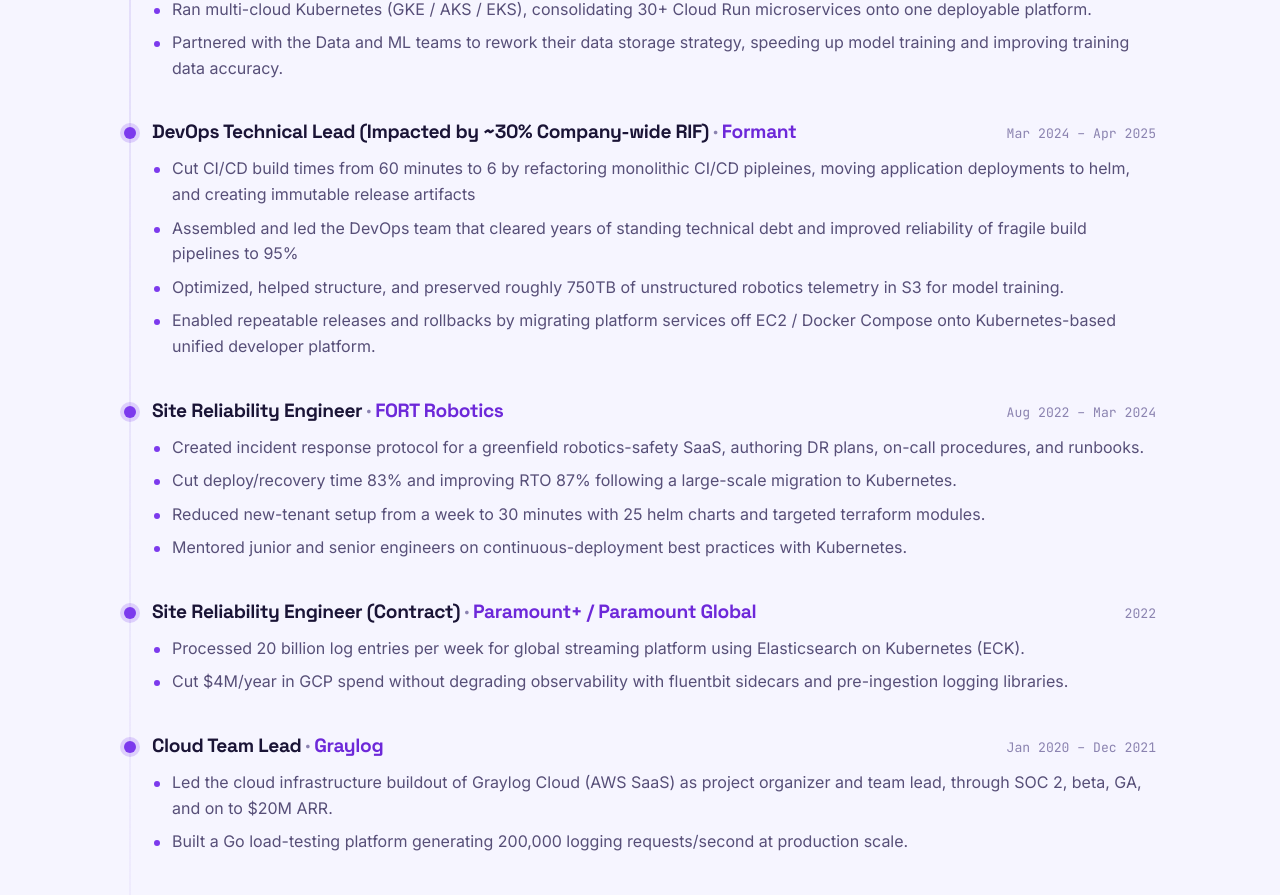
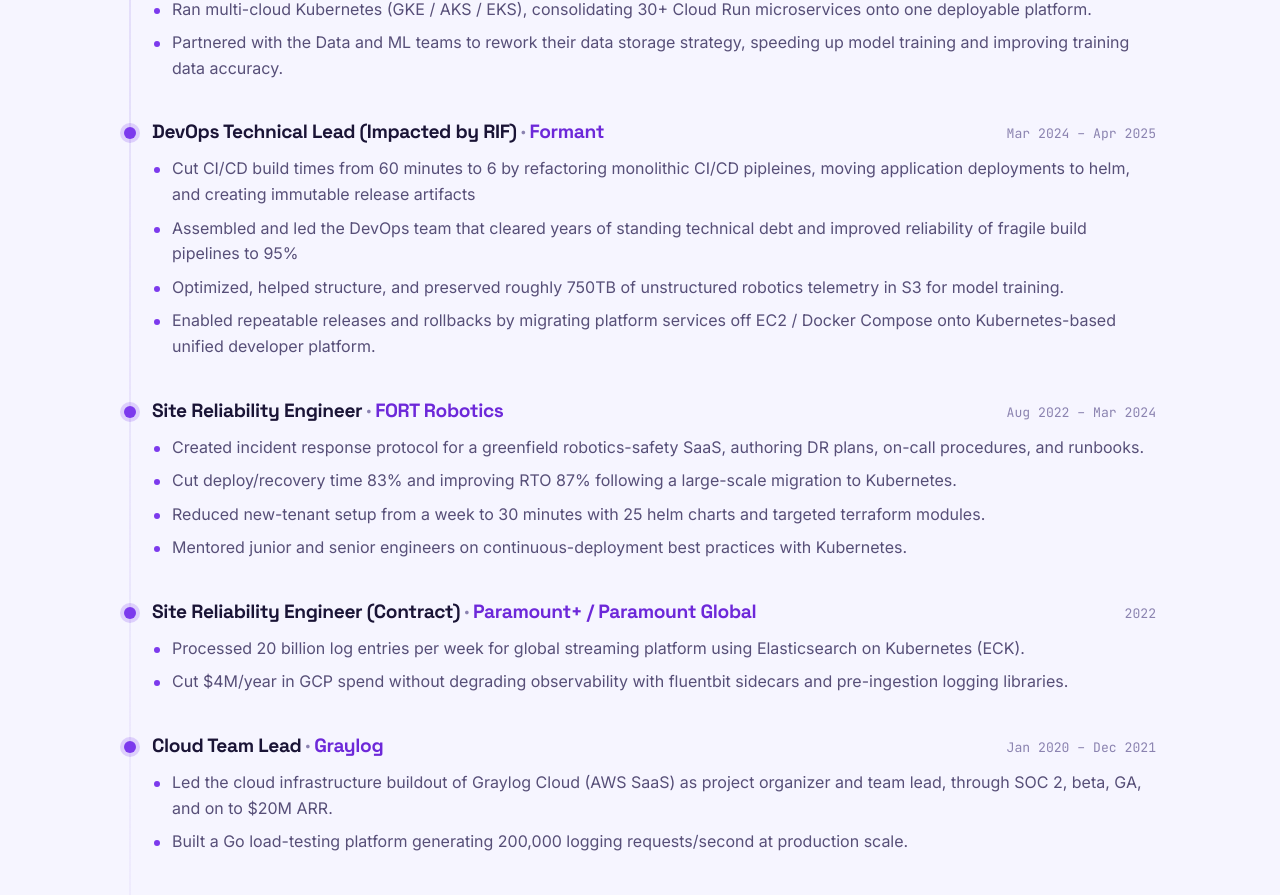
Before and after one commit to nicholas-a-hall/nicholas-a-hall.github.io, a React (Vite) app: page / in a window 1280 px wide. Shown: the part 2560-3455 px from the top of the page. Built offline with nearby package versions, Linux system fonts and the light colour scheme.

Commit message:
remove rif percentage

```diff
--- a/src/data/content.js
+++ b/src/data/content.js
@@ -367,7 +367,7 @@
     ],
   },
   {
-    role: 'DevOps Technical Lead (Impacted by ~30% Company-wide RIF)',
+    role: 'DevOps Technical Lead (Impacted by RIF)',
     company: 'Formant',
     period: 'Mar 2024 – Apr 2025',
     highlights: [
```
